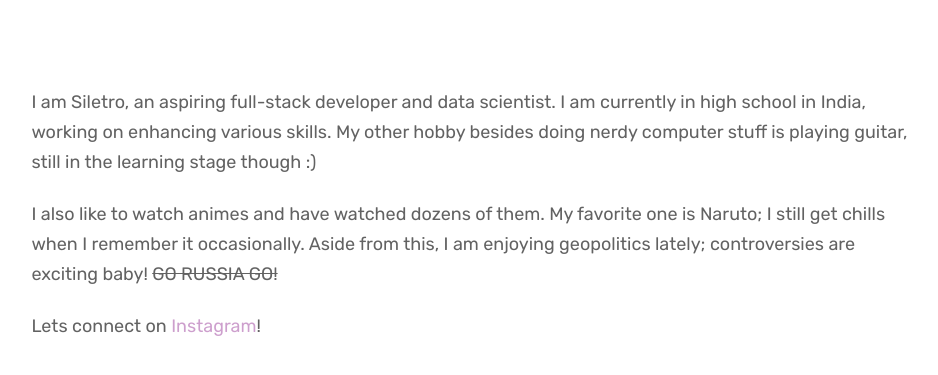
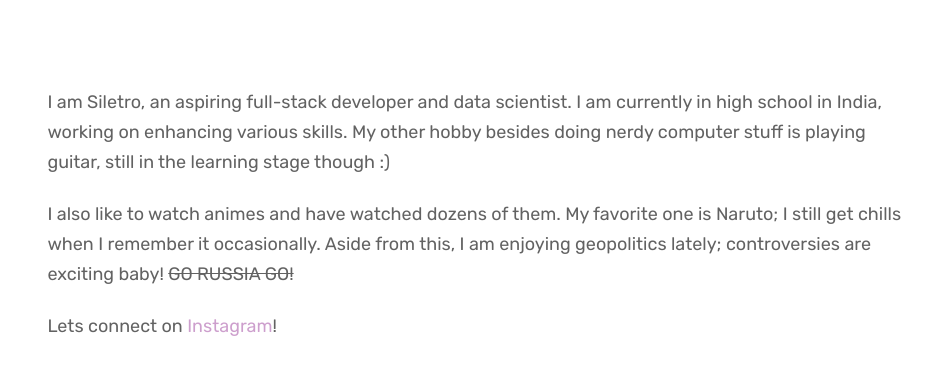
Before and after one commit to SILETRO/HTML-Progress-Website, a plain HTML site: page about.html in a window 1280 px wide. Shown: the part 215-590 px from the top of the page, without its empty margins (135-1073 px from the left). Drawn offline with Linux system fonts and the light colour scheme.

Commit message:
Added padding to paragrphs

```diff
--- a/style.css
+++ b/style.css
@@ -60,6 +60,8 @@ p {
     opacity: 69%;
     line-height: 30px;
     flex-wrap: wrap;
+    padding-left: 2vh;
+    padding-right: 2vh;
 }
 
 /* About Page */
```
